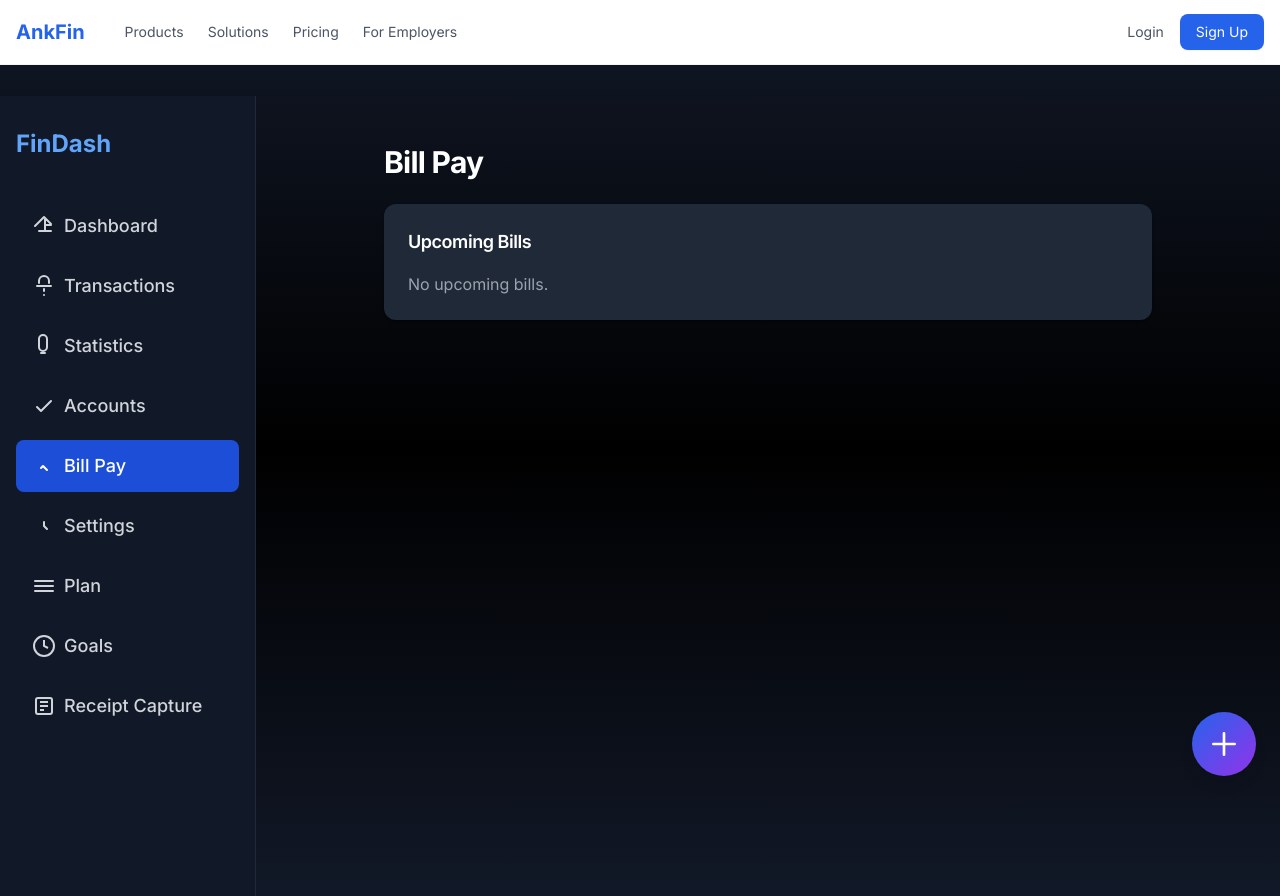
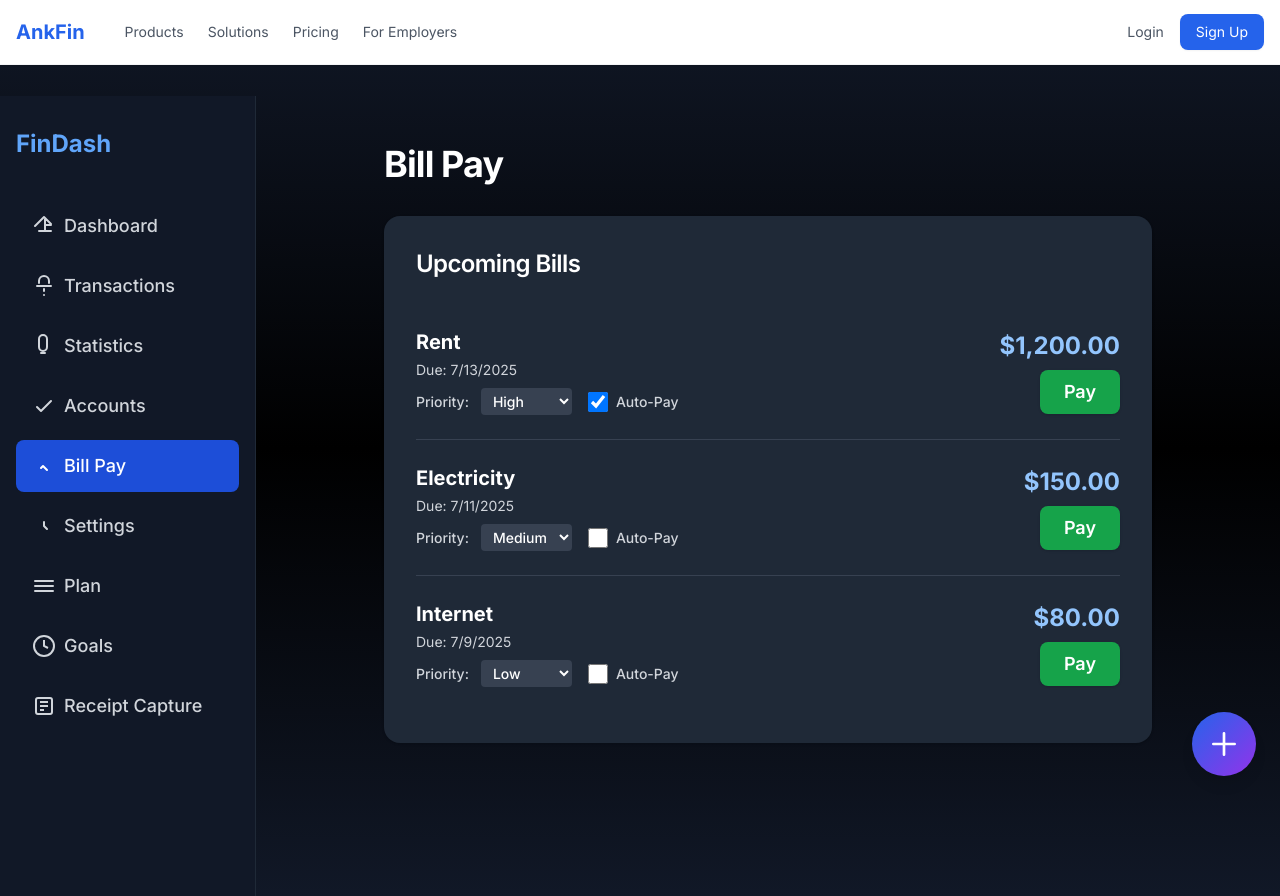
Before and after one commit to noelregis718/waitlisted-version, a Next.js app: page /dashboard/live in a window 1280 px wide. Both pictures are taken after a click on the button "Bill Pay". Built offline with nearby package versions, Linux system fonts and the light colour scheme.

Commit message:
feat(billpay): make priority and auto-pay interactive in Bill Pay section

```diff
--- a/src/app/dashboard/live/page.tsx
+++ b/src/app/dashboard/live/page.tsx
@@ -240,6 +240,49 @@ export default function LiveDashboardPage() {
   // Goals state
   const [goals, setGoals] = useState([]);
   const [statusMessage, setStatusMessage] = useState('');
+  // Place this at the top of the LiveDashboardPage component, after other useState hooks
+  const [billStates, setBillStates] = useState(() => {
+    let billsToShow = [];
+    if (typeof window !== 'undefined') {
+      const storedExpenses = localStorage.getItem('monthlyExpenses');
+      if (storedExpenses) {
+        try {
+          const expenses = JSON.parse(storedExpenses).filter((exp) => exp.amount > 0);
+          const now = new Date();
+          const currentYear = now.getFullYear();
+          const currentMonth = now.getMonth();
+          let day = now.getDate() + 7;
+          billsToShow = expenses.map((exp, idx) => {
+            let dueDay = day + idx * 2;
+            const lastDay = new Date(currentYear, currentMonth + 1, 0).getDate();
+            if (dueDay > lastDay) dueDay = lastDay;
+            return {
+              name: exp.name,
+              amount: exp.amount,
+              dueDate: new Date(currentYear, currentMonth, dueDay),
+              priority: idx === 0 ? 'High' : idx === 1 ? 'Medium' : 'Low',
+              autoPay: idx === 0,
+            };
+          });
+        } catch (e) {}
+      }
+    }
+    if (billsToShow.length === 0) {
+      billsToShow = [
+        { name: 'Rent', amount: 1200, dueDate: new Date('2025-07-13'), priority: 'High', autoPay: true },
+        { name: 'Electricity', amount: 150, dueDate: new Date('2025-07-11'), priority: 'Medium', autoPay: false },
+        { name: 'Internet', amount: 80, dueDate: new Date('2025-07-09'), priority: 'Low', autoPay: false },
+      ];
+    }
+    return billsToShow;
+  });
+
+  const handlePriorityChange = (idx, value) => {
+    setBillStates((prev) => prev.map((bill, i) => i === idx ? { ...bill, priority: value } : bill));
+  };
+  const handleAutoPayChange = (idx) => {
+    setBillStates((prev) => prev.map((bill, i) => i === idx ? { ...bill, autoPay: !bill.autoPay } : bill));
+  };
 
   // Get current month and year
   const now = new Date();
@@ -1340,54 +1383,45 @@ export default function LiveDashboardPage() {
         )}
         {activeSection === 'billpay' && (
           <div className="max-w-3xl mx-auto py-12">
-            <h2 className="text-3xl font-bold mb-6">Bill Pay</h2>
-            {/* List of bills and pay option */}
-            <div className="bg-gray-800 rounded-xl p-6 shadow mb-6">
-              <h3 className="text-lg font-semibold mb-4">Upcoming Bills</h3>
+            <h2 className="text-4xl font-bold mb-8">Bill Pay</h2>
+            <div className="bg-gray-800 rounded-2xl p-8 shadow mb-6">
+              <h3 className="text-2xl font-semibold mb-6">Upcoming Bills</h3>
               <ul className="divide-y divide-gray-700">
-                {(() => {
-                  // Get user expenses from localStorage
-                  let billsToShow = [];
-                  if (typeof window !== 'undefined') {
-                    const storedExpenses = localStorage.getItem('monthlyExpenses');
-                    if (storedExpenses) {
-                      try {
-                        const expenses = JSON.parse(storedExpenses).filter((exp: any) => exp.amount > 0);
-                        const now = new Date();
-                        const currentYear = now.getFullYear();
-                        const currentMonth = now.getMonth();
-                        let day = now.getDate() + 7; // Start 1 week from today
-                        billsToShow = expenses.map((exp: any, idx: number) => {
-                          // Ensure the due date is after today, but within this month
-                          let dueDay = day + idx * 3;
-                          const lastDay = new Date(currentYear, currentMonth + 1, 0).getDate();
-                          if (dueDay > lastDay) dueDay = lastDay;
-                          return {
-                            name: exp.name,
-                            amount: exp.amount,
-                            dueDate: new Date(currentYear, currentMonth, dueDay),
-                          };
-                        });
-                      } catch (e) {}
-                    }
-                  }
-                  return billsToShow.length === 0 ? (
-                    <li className="text-gray-400">No upcoming bills.</li>
-                  ) : (
-                    billsToShow.map((bill: any, i: number) => (
-                      <li key={i} className="flex justify-between items-center py-3">
-                        <div>
-                          <div className="font-semibold text-white">{bill.name}</div>
-                          <div className="text-xs text-gray-400">Due: {bill.dueDate.toLocaleDateString()}</div>
-                        </div>
-                        <div className="text-right">
-                          <div className="font-bold text-lg text-blue-300">{formatCurrency(bill.amount)}</div>
-                          <button className="mt-1 px-3 py-1 bg-green-600 text-white rounded">Pay</button>
-                        </div>
-                      </li>
-                    ))
-                  );
-                })()}
+                {billStates.map((bill, i) => (
+                  <li key={i} className="flex flex-col md:flex-row md:items-center justify-between py-6 gap-4">
+                    <div className="flex-1 min-w-0">
+                      <div className="font-bold text-xl text-white mb-1">{bill.name}</div>
+                      <div className="text-sm text-gray-300 mb-2">Due: {bill.dueDate.toLocaleDateString()}</div>
+                      <div className="flex items-center gap-4">
+                        <label className="text-gray-300 text-sm font-medium flex items-center gap-2">
+                          Priority:
+                          <select
+                            className="bg-gray-700 text-white rounded px-2 py-1 ml-1 cursor-pointer"
+                            value={bill.priority}
+                            onChange={e => handlePriorityChange(i, e.target.value)}
+                          >
+                            <option>High</option>
+                            <option>Medium</option>
+                            <option>Low</option>
+                          </select>
+                        </label>
+                        <label className="flex items-center gap-2 text-gray-300 text-sm font-medium cursor-pointer">
+                          <input
+                            type="checkbox"
+                            checked={bill.autoPay}
+                            onChange={() => handleAutoPayChange(i)}
+                            className="form-checkbox h-5 w-5 text-blue-500"
+                          />
+                          Auto-Pay
+                        </label>
+                      </div>
+                    </div>
+                    <div className="flex flex-col items-end min-w-[120px]">
+                      <div className="font-bold text-2xl text-blue-300 mb-2">{`$${bill.amount.toLocaleString(undefined, {minimumFractionDigits: 2, maximumFractionDigits: 2})}`}</div>
+                      <button className="px-6 py-2 bg-green-600 hover:bg-green-700 text-white font-semibold rounded-lg text-lg shadow">Pay</button>
+                    </div>
+                  </li>
+                ))}
               </ul>
             </div>
           </div>
```
